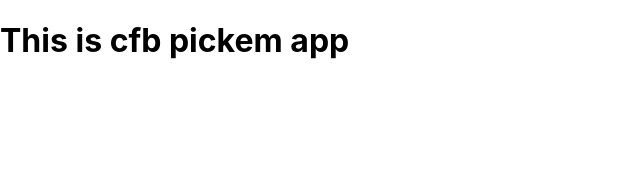
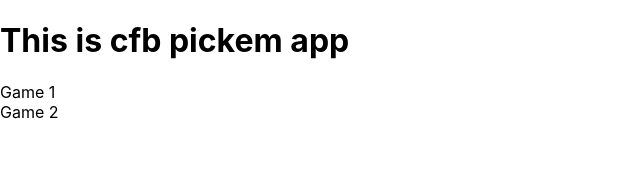
Before and after one commit to charlie-may86/my-react-app, a React (Create React App) app: page /cfb_pick_em in a window 1280 px wide. Shown: the top 172 px of the page, without its empty margins (0-640 px from the left). Built offline with nearby package versions, Linux system fonts and the light colour scheme; no server answers.

Commit message:
context api used to transfer data to neb pick em

```diff
--- a/src/components/CollegeFootball.js
+++ b/src/components/CollegeFootball.js
@@ -1,5 +1,8 @@
-import React, { useState, useEffect } from "react";
+import React, { useState, useEffect, createContext } from "react";
 import axios from "axios";
+import NebPickEm from "./NebraskaPickEm";
+
+export const NebContext = createContext();
 
 const CollegeFootball = () => {
   const [myData, setmyData] = useState({});
@@ -15,9 +18,10 @@ const CollegeFootball = () => {
   }, []);
 
   return (
-    <div>
+    <NebContext.Provider value={myData}>
       <h1>This is cfb pickem app</h1>
-    </div>
+      <NebPickEm />
+    </NebContext.Provider>
   );
 };
 
--- /dev/null
+++ b/src/components/NebraskaPickEm.js
@@ -0,0 +1,16 @@
+import React, { useContext } from "react";
+
+import { NebContext } from "./CollegeFootball";
+
+const NebPickEm = () => {
+  const data = useContext(NebContext);
+  console.log(data);
+  return (
+    <div>
+      <div>Game 1</div>
+      <div>Game 2</div>
+    </div>
+  );
+};
+
+export default NebPickEm;
```
